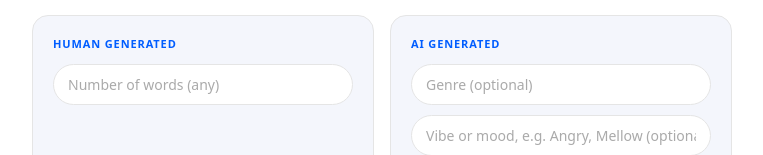
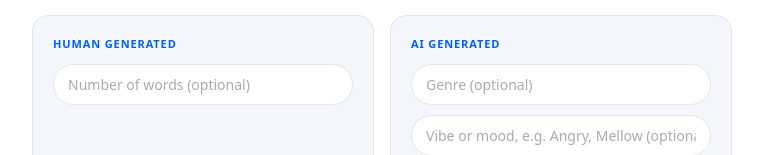
Before and after one commit to psawce/band-name-generator, a Next.js app: page / in a window 1280 px wide. Shown: the part 244-399 px from the top of the page, without its empty margins (258-1021 px from the left). Built offline with nearby package versions, Linux system fonts and the light colour scheme.

Commit message:
Update page.js

```diff
--- a/app/page.js
+++ b/app/page.js
@@ -343,7 +343,7 @@ export default function Home() {
                 value={humanWordCount}
                 onChange={(e) => setHumanWordCount(e.target.value)}
               >
-                <option value="">Number of words (any)</option>
+                <option value="">Number of words (optional)</option>
                 {[1, 2, 3, 4, 5].map((n) => (
                   <option key={n} value={String(n)}>
                     {n} word{n > 1 ? "s" : ""}
```
